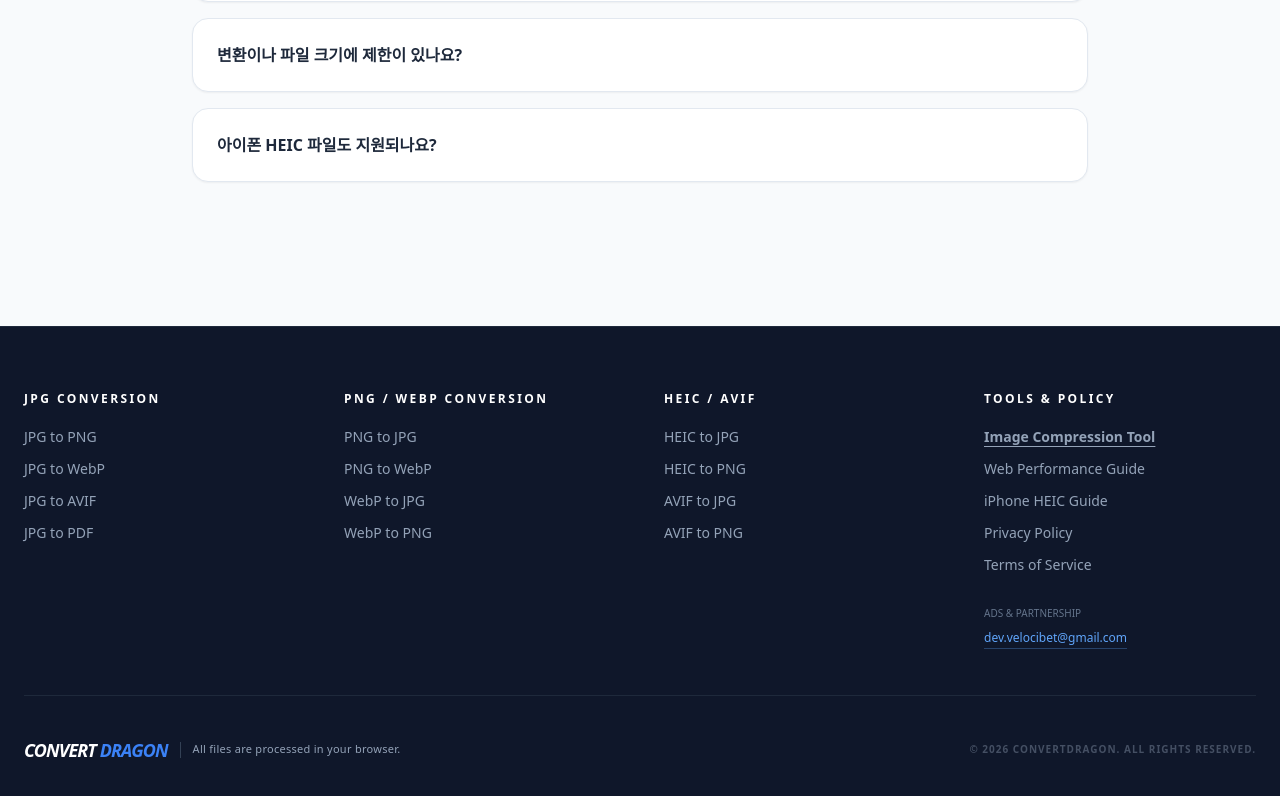
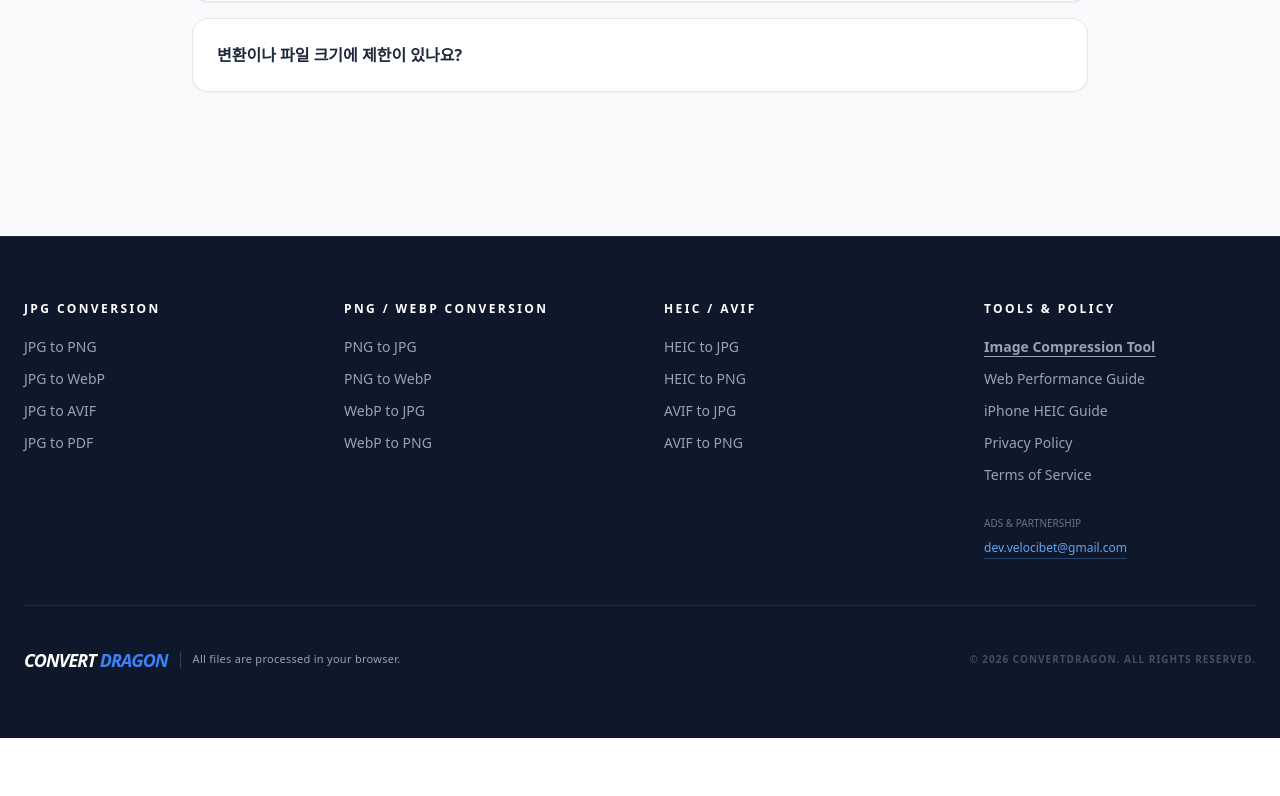
Before and after one commit to velocibet/ConvertDragon, a Nuxt app: page / in a window 1280 px wide. Shown: the part 1848-2644 px from the top of the page. After the commit the page ends 2586 px from the top, so only its background shows below. Built offline with nearby package versions, Linux system fonts and the light colour scheme.

Commit message:
delete: The question for HEIC support

```diff
--- a/app/pages/index.vue
+++ b/app/pages/index.vue
@@ -161,14 +161,14 @@
           </div>
         </details>
 
-        <details class="group bg-white border border-slate-200 rounded-2xl overflow-hidden shadow-sm">
+        <!-- <details class="group bg-white border border-slate-200 rounded-2xl overflow-hidden shadow-sm">
           <summary class="flex justify-between items-center p-6 cursor-pointer list-none font-bold text-slate-800">
             {{ $t('home.faq.items.heic.question') }}
           </summary>
           <div class="px-6 pb-6 text-slate-600 text-sm leading-relaxed">
             {{ $t('home.faq.items.heic.answer') }}
           </div>
-        </details>
+        </details> -->
 
       </div>
     </section>
```
